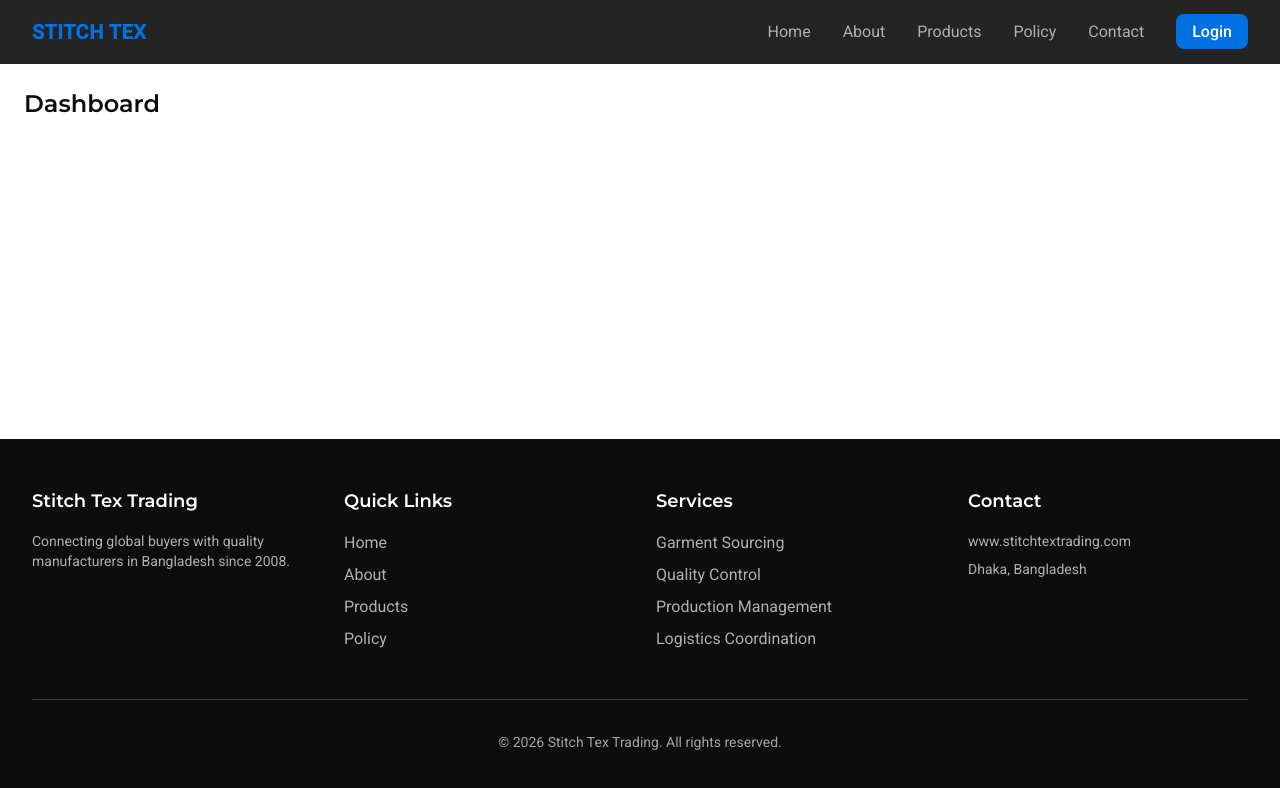
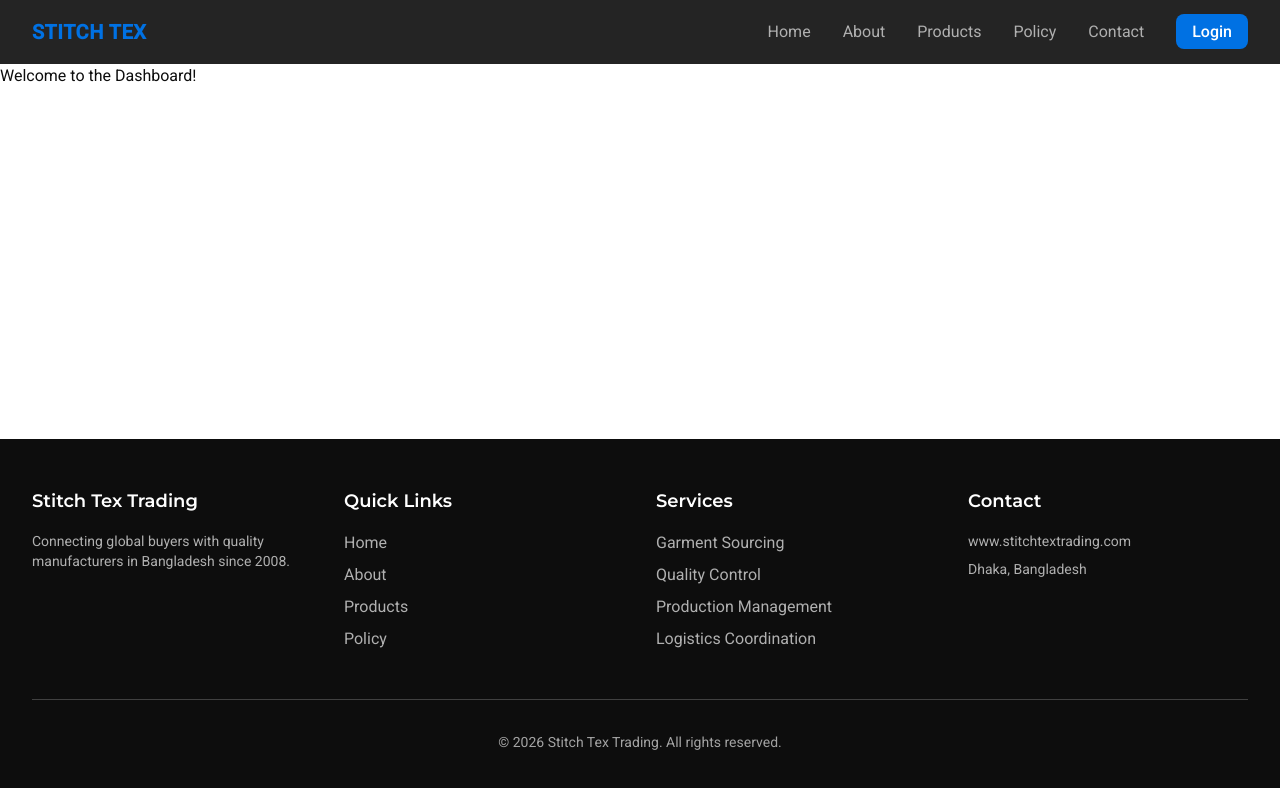
Before and after one commit to ashklucy5/stitch-tex-trade-frontend, a Next.js app: page /dashboard in a window 1280 px wide. Shown: the top 788 px of the page. Built offline with nearby package versions, Linux system fonts and the light colour scheme.

Commit message:
update dashboard

```diff
--- a/src/app/dashboard/page.tsx
+++ b/src/app/dashboard/page.tsx
@@ -1,7 +1,7 @@
-export default function DashboardPage() {
-  return (
-    <div className="p-6">
-      <h1 className="text-2xl font-bold">Dashboard</h1>
-    </div>
-  );
-}
+import React from 'react';
+
+const DashboardPage: React.FC = () => {
+  return <div>Welcome to the Dashboard!</div>;
+};
+
+export default DashboardPage;
```
